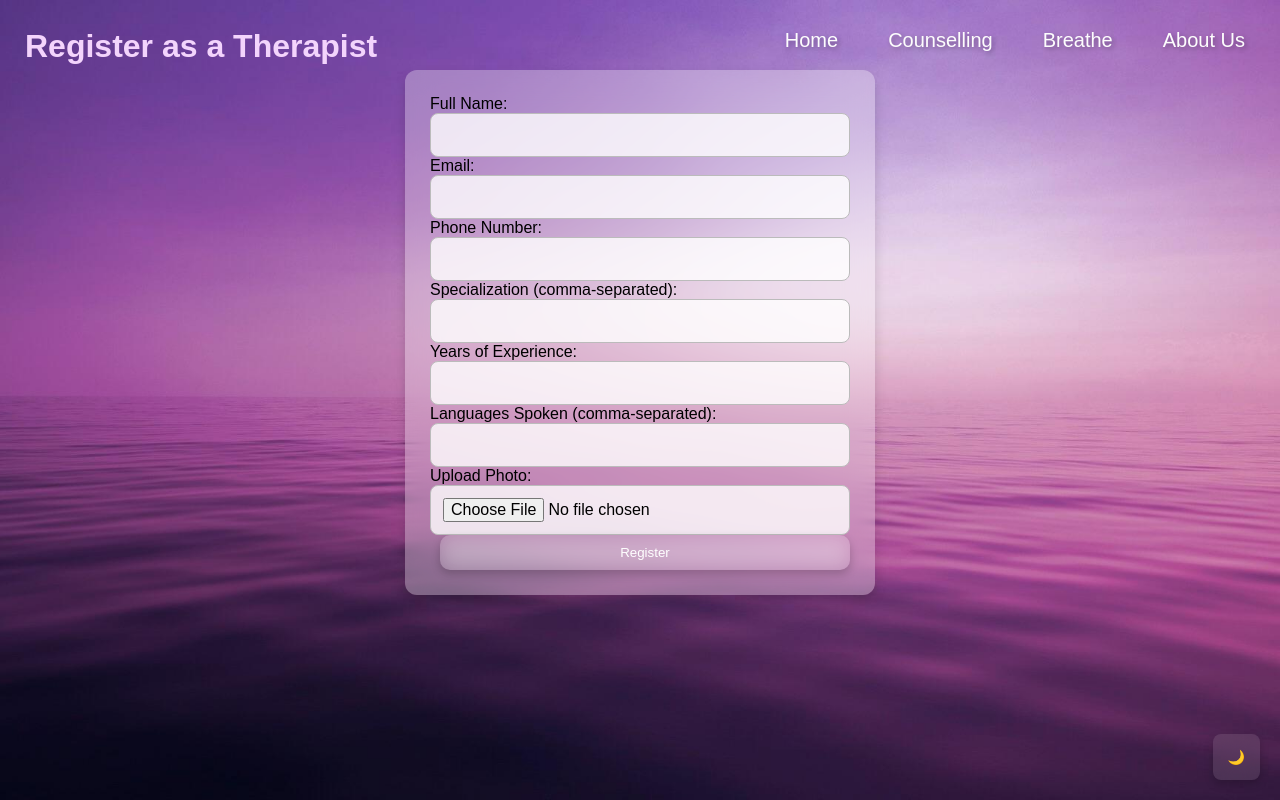
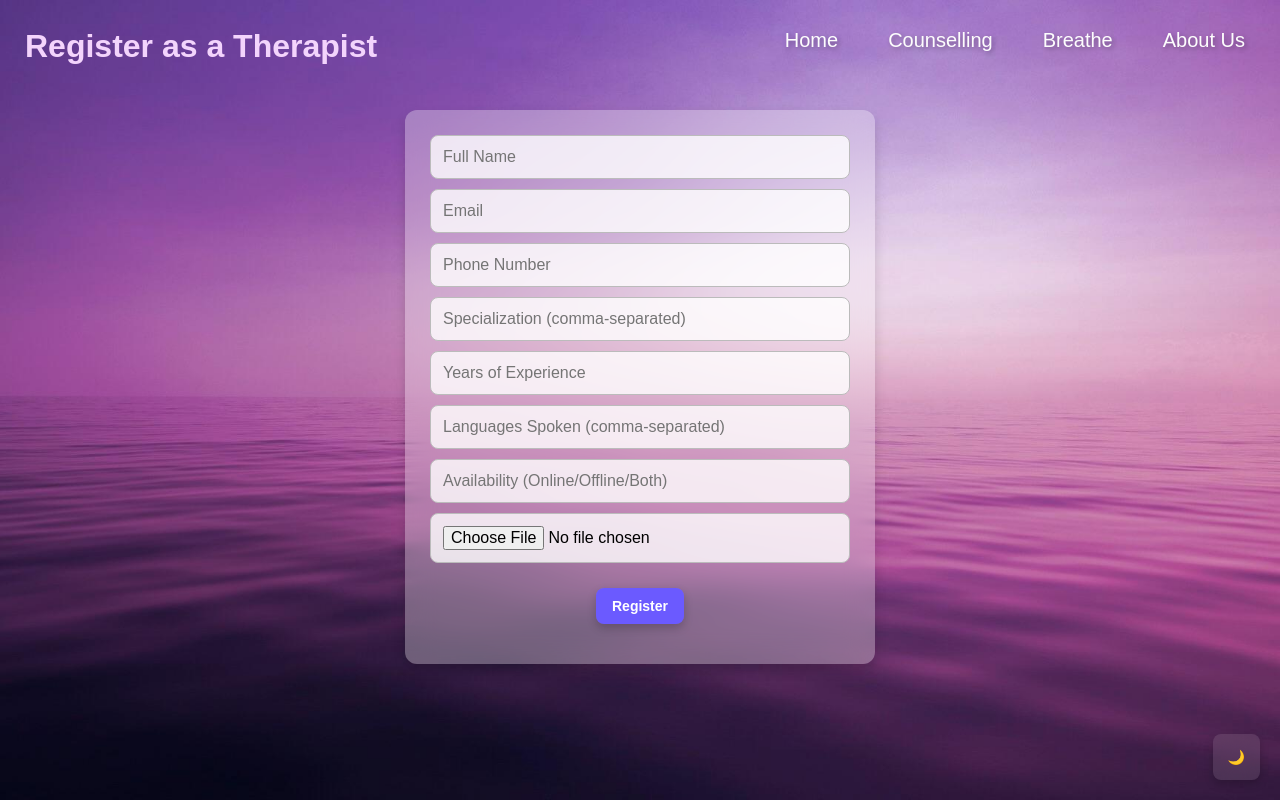
Before and after one commit to raahul504/furina, a Flask app: page /register in a window 1280 px wide. Run offline with Flask 3, Linux system fonts and the light colour scheme; parts of the project's set-up code (start-up, migrations or seed data) failed here and were passed over.

Commit message:
updated register and counselling page with availability data and no license no.

```diff
--- a/app.py
+++ b/app.py
@@ -82,8 +82,8 @@ def register():
     phone = request.form.get('phone')
     specialization = request.form.get('specialization')
     experience = request.form.get('experience')
-    license_number = request.form.get('license_number', '')
     languages = request.form.get('languages')
+    availability = request.form.get('availability')
 
     # Handle Photo Upload
     photo = request.files.get('photo')
@@ -102,8 +102,8 @@ def register():
         "phone": phone,
         "specialization": specialization,
         "experience": experience,
-        "license_number": license_number,
         "languages": languages,
+        "availability": availability,
         "photo_path": photo_filename  # Store path instead of direct URL
     }
     db.collection("therapists").add(therapist_data)
--- a/static/styles.css
+++ b/static/styles.css
@@ -315,7 +315,7 @@ button:hover {
 
 .therapist {
     width: 95%; /* Reduced width */
-    max-height: 350px;
+    max-height: 400px;
     max-width: 400px; /* Smaller block */
     padding: 15px; /* Reduced padding */
     border-radius: 12px;
@@ -423,7 +423,7 @@ form {
     border-radius: 12px;
     backdrop-filter: blur(15px); /* Increased blur effect */
     max-width: 420px;
-    margin: 50px auto; /* Adds space above */
+    margin: 90px auto; /* Adds space above */
     box-shadow: 0px 6px 12px rgba(0, 0, 0, 0.15);
     transition: all 0.3s ease-in-out; /* Smooth transition */
 }
@@ -442,8 +442,8 @@ input:focus {
     box-shadow: 0px 0px 8px rgba(0, 123, 255, 0.3);
 }
 .register-btn {
-    padding: 8px 14px; /* Smaller button */
-    background-color: #007BFF;
+    padding: 10px 16px; /* Smaller button */
+    background-color: #6b5aff;
     color: white;
     border: none;
     border-radius: 8px;
@@ -455,7 +455,7 @@ input:focus {
     display: block; /* Ensures centering */
 }
 .register-btn:hover {
-    background-color: #0056b3;
+    background-color: #e49c4b;
     transform: scale(1.05);
 }
 
--- a/templates/counselling.html
+++ b/templates/counselling.html
@@ -72,6 +72,7 @@
                             <p><strong>Experience:</strong> ${therapist.experience} years</p>
                             <p onclick="window.open('tel:${therapist.phone}')"><strong>Phone:</strong> ${therapist.phone}</p>
                             <p><strong>Contact:</strong> ${therapist.email}</p>
+                            <p><strong>Availability:</strong> ${therapist.availability}</p>
                         </div>
                     `;
                 });
--- a/templates/register.html
+++ b/templates/register.html
@@ -28,28 +28,23 @@
     <h1>Register as a Therapist</h1>
 
     <form id="registration-form" enctype="multipart/form-data">
-        <label for="name">Full Name:</label>
-        <input type="text" id="name" name="name" required>
+        <input style="margin-bottom: 10px;" type="text" id="name" name="name" placeholder="Full Name" required>
 
-        <label for="email">Email:</label>
-        <input type="email" id="email" name="email" required>
+        <input style="margin-bottom: 10px;" type="email" id="email" name="email" placeholder="Email" required>
 
-        <label for="phone">Phone Number:</label>
-        <input type="text" id="phone" name="phone" required>
+        <input style="margin-bottom: 10px;" type="text" id="phone" name="phone" placeholder="Phone Number" required>
 
-        <label for="specialization">Specialization (comma-separated):</label>
-        <input type="text" id="specialization" name="specialization" required>
+        <input style="margin-bottom: 10px;" type="text" id="specialization" name="specialization" placeholder="Specialization (comma-separated)" required>
 
-        <label for="experience">Years of Experience:</label>
-        <input type="number" id="experience" name="experience" required>
+        <input style="margin-bottom: 10px;" type="number" id="experience" name="experience" placeholder="Years of Experience" required>
 
-        <label for="languages">Languages Spoken (comma-separated):</label>
-        <input type="text" id="languages" name="languages" required>
+        <input style="margin-bottom: 10px;" type="text" id="languages" name="languages" placeholder="Languages Spoken (comma-separated)" required>
 
-        <label for="photo">Upload Photo:</label>
-        <input type="file" id="photo" name="photo" accept="image/*">
+        <input style="margin-bottom: 10px;" type="text" id="availability" name="availability" placeholder="Availability (Online/Offline/Both)" required>
 
-        <button type="submit">Register</button>
+        <input style="margin-bottom: 10px;" type="file" id="photo" name="photo" accept="image/*">
+
+        <button class="register-btn" type="submit">Register</button>
     </form>
 
     <script>
@@ -63,6 +58,7 @@
             formData.append("specialization", document.getElementById("specialization").value);
             formData.append("experience", document.getElementById("experience").value);
             formData.append("languages", document.getElementById("languages").value);
+            formData.append("availability", document.getElementById("availability").value);
 
             const photoInput = document.getElementById("photo");
             if (photoInput.files.length > 0) {
```
